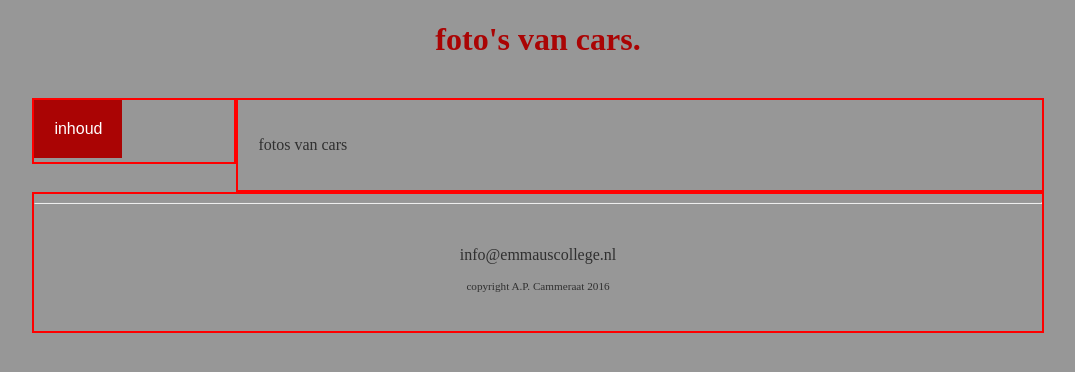
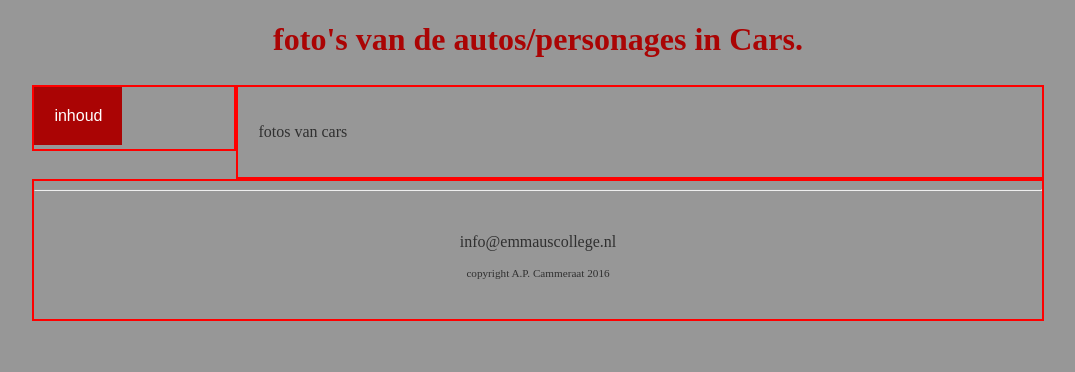
Before and after one commit to emmaus-4v/website-4vin2-Alvin, a plain HTML site: page fotos_van_Cars.html in a window 1280 px wide. Shown: the whole page, without its empty margins (102-1177 px from the left). Drawn offline with Linux system fonts and the light colour scheme.

Commit message:
big changes

```diff
--- a/fotos_van_Cars.html
+++ b/fotos_van_Cars.html
@@ -10,7 +10,7 @@
     <body>
         <main>
             <header>
-                <h1><span class="Cars">foto's van cars.</span></h1>
+                <h1><span class="Cars">foto's van de autos/personages in Cars.</span></h1>
                 <br>
             </header>
 
@@ -32,6 +32,7 @@
                 <p>
                     fotos van cars
                 </p>
+                <a ></a>
             </article>
 
             <footer>
--- a/style.css
+++ b/style.css
@@ -33,6 +33,7 @@ float: right;
 header {
     color: skyblue;
     text-align: center;
+    height:10%;
 }
 
 
```
Also changed, not shown: afbeeldingen/Cars.jpeg (added).
